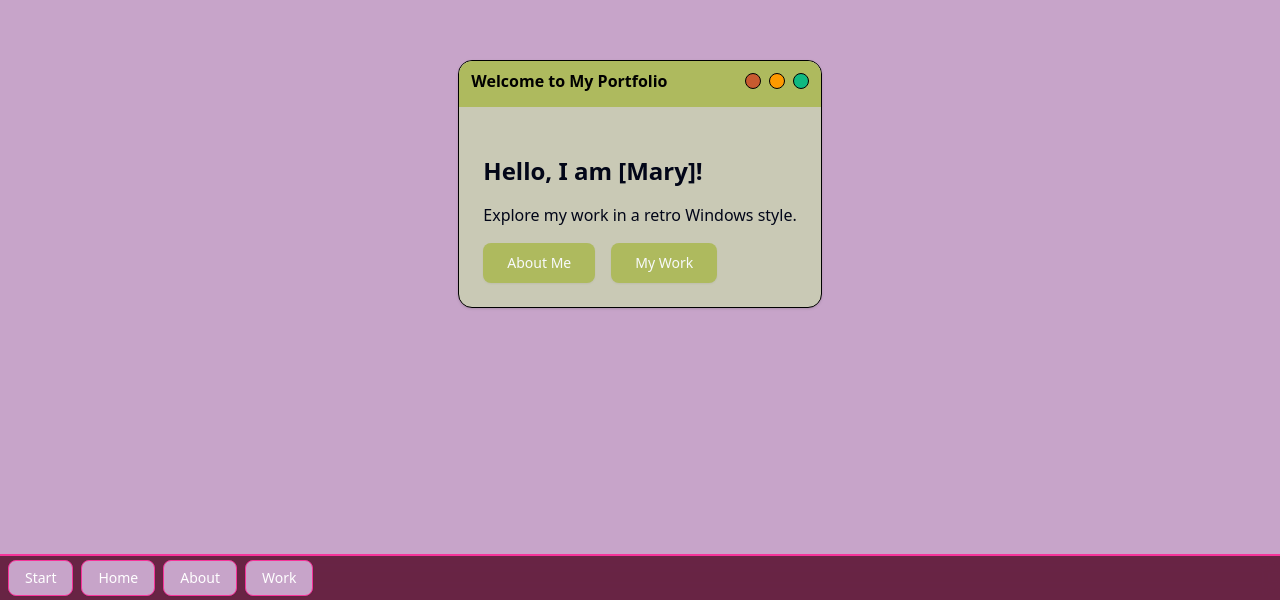
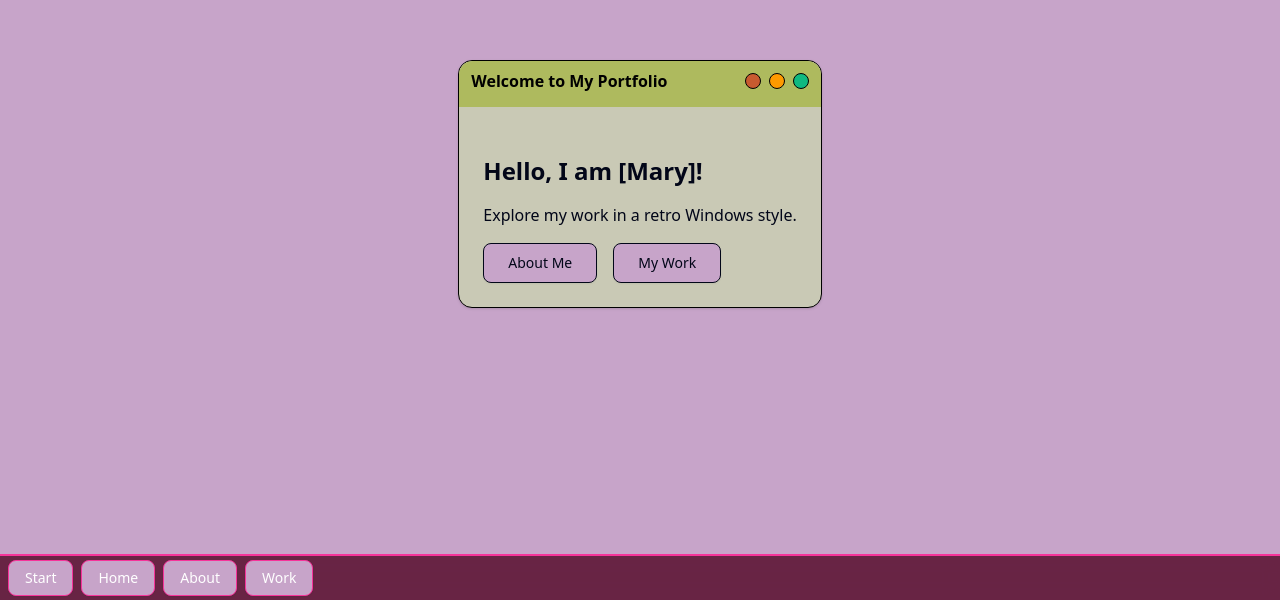
Before and after one commit to MaryBruff/portfolio, a Next.js app: page / in a window 1280 px wide. Shown: the part 200-800 px from the top of the page. Built offline with nearby package versions, Linux system fonts and the light colour scheme.

Commit message:
Home button change

```diff
--- a/src/app/page.tsx
+++ b/src/app/page.tsx
@@ -9,10 +9,10 @@
         <h1 className="text-2xl font-bold mb-4">Hello, I am [Mary]!</h1>
         <p className="mb-4">Explore my work in a retro Windows style.</p>
         <div className="flex space-x-4">
-          <Button variant="default" size="lg" asChild>
+          <Button variant="outline" size="lg" asChild>
             <Link href="/about">About Me</Link>
           </Button>
-          <Button variant="default" size="lg" asChild>
+          <Button variant="outline" size="lg" asChild>
             <Link href="/work">My Work</Link>
           </Button>
         </div>
```
